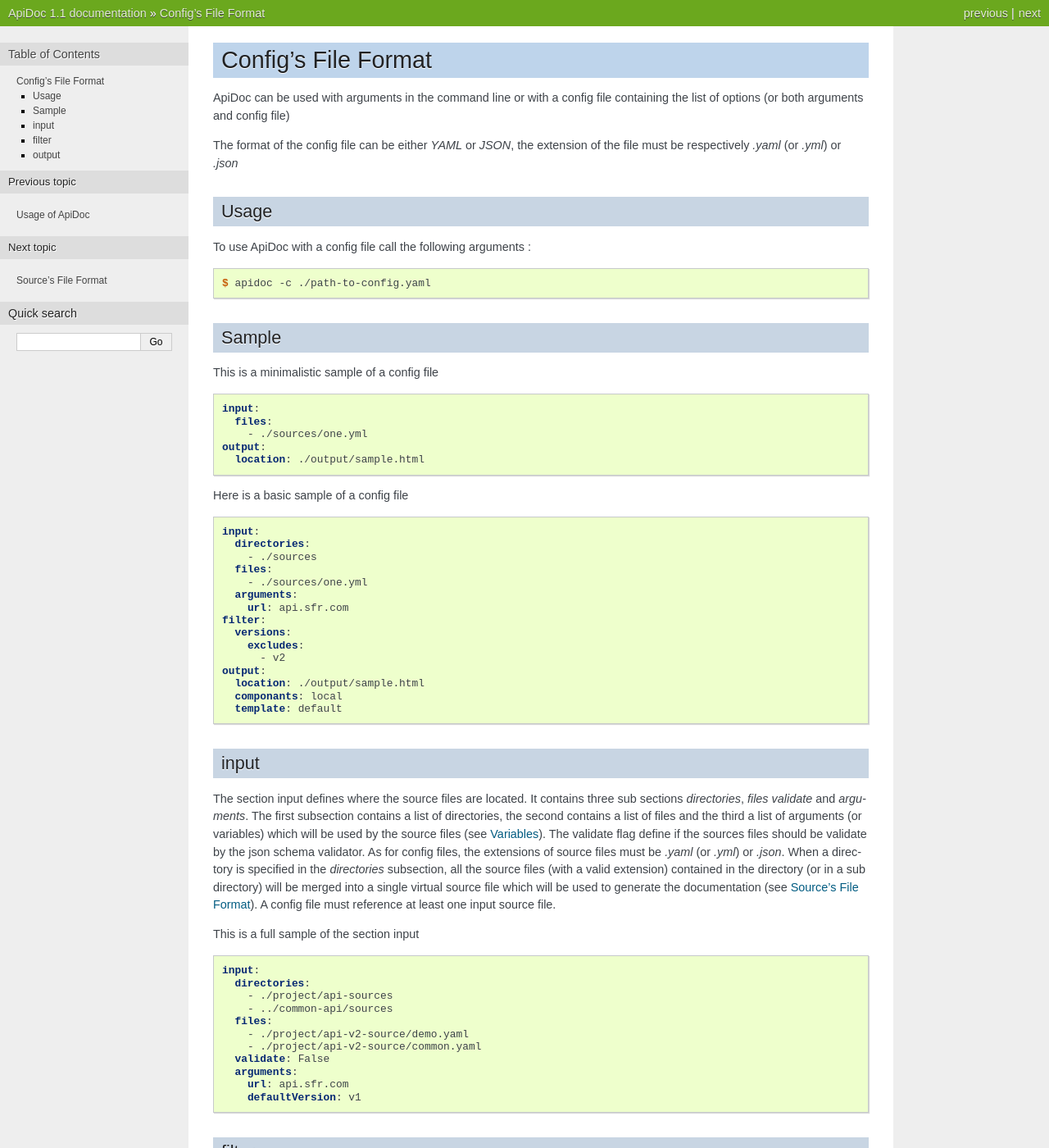
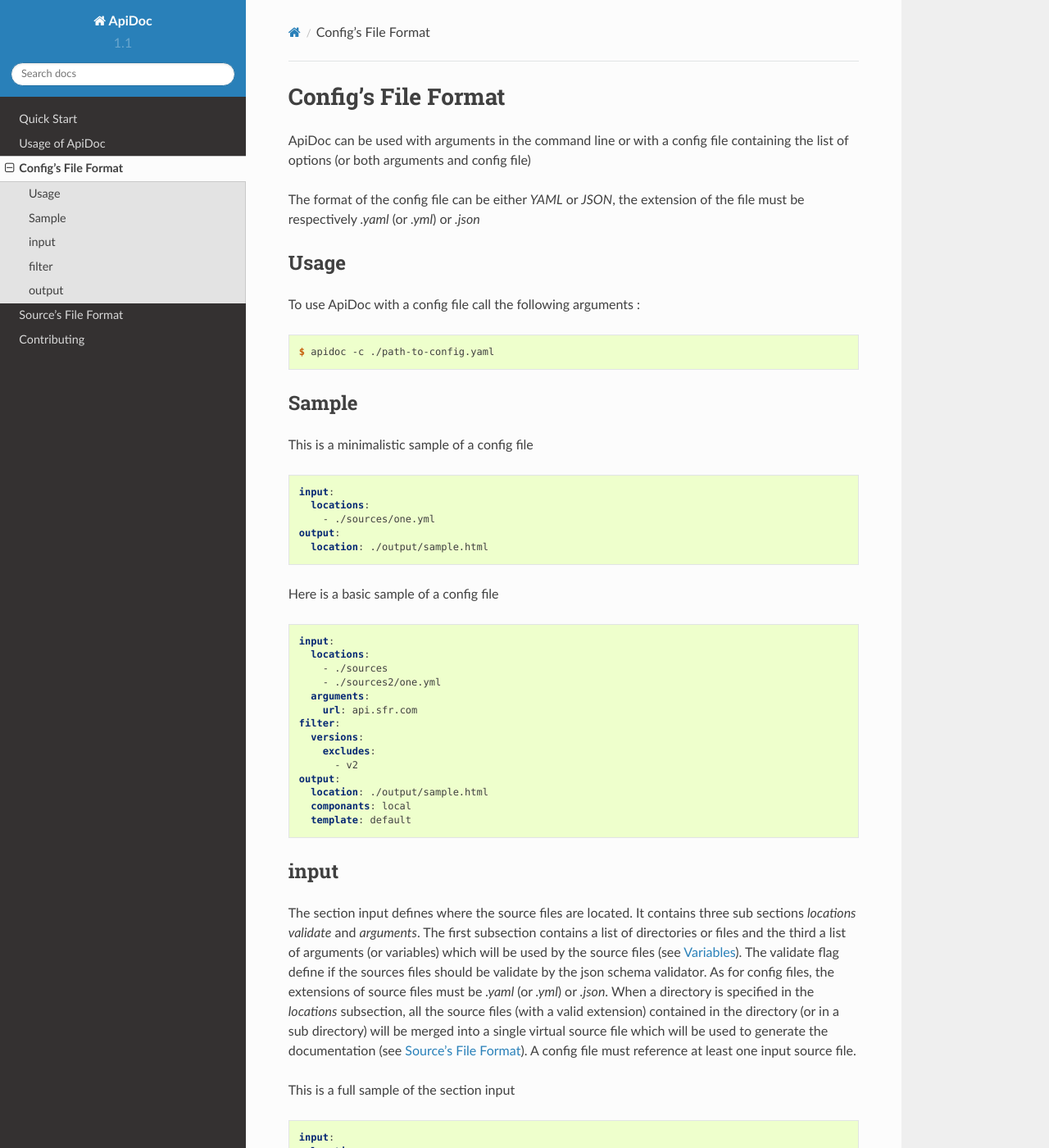
Before and after one commit to SolutionsCloud/apidoc, a Sphinx documentation site: the page built from docs/source/config.rst, in a window 1280 px wide and 1400 px high. Shown: the whole window at 82% size. Built offline with Sphinx 7.4.7 and the Read the Docs theme 2.0.0, drawn with Linux system fonts in a browser that asks for light colours; some of the changed text lies outside the part shown.

Commit message:
Fixes #32: Add Sphynx rtfd theme

```diff
--- a/docs/source/conf.py
+++ b/docs/source/conf.py
@@ -14,6 +14,8 @@
 
 import sys
 import os
+
+import sphinx_rtd_theme
 
 # If extensions (or modules to document with autodoc) are in another directory,
 # add these directories to sys.path here. If the directory is relative to the
@@ -99,7 +101,7 @@
 
 # The theme to use for HTML and HTML Help pages.  See the documentation for
 # a list of builtin themes.
-html_theme = 'nature'
+html_theme = 'sphinx_rtd_theme'
 
 # Theme options are theme-specific and customize the look and feel of a theme
 # further.  For a list of options available for each theme, see the
@@ -107,7 +109,7 @@
 #html_theme_options = {}
 
 # Add any paths that contain custom themes here, relative to this directory.
-#html_theme_path = []
+html_theme_path = [sphinx_rtd_theme.get_html_theme_path()]
 
 # The name for this set of Sphinx documents.  If None, it defaults to
 # "<project> v<release> documentation".
--- a/docs/source/config.rst
+++ b/docs/source/config.rst
@@ -24,7 +24,7 @@
 .. code-block:: yaml
 
     input:
-      files:
+      locations:
         - ./sources/one.yml
     output:
       location: ./output/sample.html
@@ -34,10 +34,9 @@
 .. code-block:: yaml
 
     input:
-      directories:
+      locations:
         - ./sources
-      files:
-        - ./sources/one.yml
+        - ./sources2/one.yml
       arguments:
         url: api.sfr.com
     filter:
@@ -54,8 +53,8 @@
 input
 -----
 
-The section input defines where the source files are located. It contains three sub sections `directories`, `files` `validate` and `arguments`. The first subsection contains a list of directories, the second contains a list of files and the third a list of arguments (or variables) which will be used by the source files (see :ref:`source-page-variable`). The validate flag define if the sources files should be validate by the json schema validator.
-As for config files, the extensions of source files must be `.yaml` (or `.yml`) or `.json`. When a directory is specified in the `directories` subsection, all the source files (with a valid extension) contained in the directory (or in a sub directory) will be merged into a single virtual source file which will be used to generate the documentation (see :ref:`source-page`).
+The section input defines where the source files are located. It contains three sub sections `locations` `validate` and `arguments`. The first subsection contains a list of directories or files and the third a list of arguments (or variables) which will be used by the source files (see :ref:`source-page-variable`). The validate flag define if the sources files should be validate by the json schema validator.
+As for config files, the extensions of source files must be `.yaml` (or `.yml`) or `.json`. When a directory is specified in the `locations` subsection, all the source files (with a valid extension) contained in the directory (or in a sub directory) will be merged into a single virtual source file which will be used to generate the documentation (see :ref:`source-page`).
 A config file must reference at least one input source file.
 
 This is a full sample of the section input
@@ -64,10 +63,9 @@
 .. code-block:: yaml
 
     input:
-      directories:
+      locations:
         - ./project/api-sources
         - ../common-api/sources
-      files:
         - ./project/api-v2-source/demo.yaml
         - ./project/api-v2-source/common.yaml
       validate: False
--- a/setup.py
+++ b/setup.py
@@ -64,7 +64,7 @@
     tests_require=['pytest==2.4.2', 'mock==1.0.1'],
     extras_require={
         'ci': ['flake8==2.0', 'behave==1.2.3', 'coverage==3.7', 'coveralls==0.3', 'mock==1.0.1', 'pytest==2.4.2'],
-        'contribute': ['flake8==2.0', 'behave==1.2.3', 'coverage==3.7', 'mock==1.0.1', 'pytest==2.4.2', 'Sphinx==1.2b3', 'yuicompressor==2.4.8'],
+        'contribute': ['flake8==2.0', 'behave==1.2.3', 'coverage==3.7', 'mock==1.0.1', 'pytest==2.4.2', 'Sphinx==1.2b3', 'sphinx_rtd_themen==0.1.5', 'yuicompressor==2.4.8'],
     },
     cmdclass={
         'test': ApiDocTest,
```
Also changed, not shown: docs/source/index.rst (+7 -2 lines).
